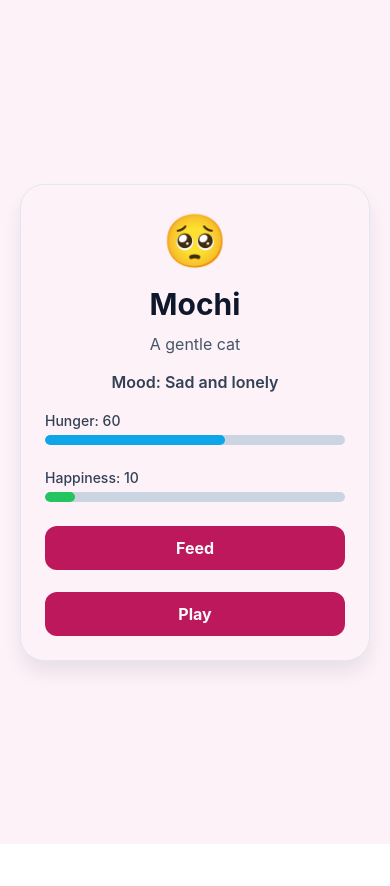
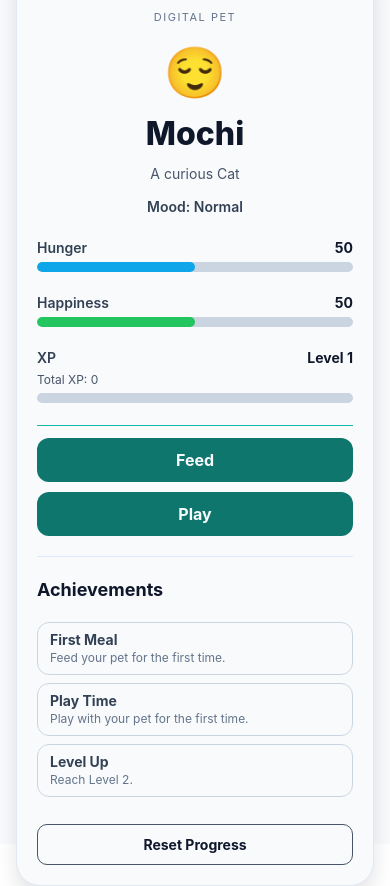
Before and after one commit to Akbulut55/SimpleDigitalPetApp, a React Native app: screen / in a window 390 px wide. Before the commit the page ends 844 px from the top, so only its background shows below. Built offline with nearby package versions, Linux system fonts and the light colour scheme.

Commit message:
added achievements and experience gaining

```diff
--- a/App.tsx
+++ b/App.tsx
@@ -1,5 +1,15 @@
-import React, { useMemo, useState } from 'react';
-import { StyleSheet, Text, TouchableOpacity, View } from 'react-native';
+import React, { useCallback, useEffect, useMemo, useState } from 'react';
+import { Alert, ScrollView, StyleSheet, Text, TouchableOpacity, View } from 'react-native';
+import { petStorage } from './storage';
+
+type PetState = {
+  hunger: number;
+  happiness: number;
+  xp: number;
+  feedCount: number;
+  playCount: number;
+  unlockedAchievements: string[];
+};
 
 type PetTheme = {
   emoji: string;
@@ -9,140 +19,351 @@ type PetTheme = {
   border: string;
 };
 
-type PetProps = {
+type Achievement = {
+  id: string;
+  title: string;
+  description: string;
+  unlocked: boolean;
+};
+
+type PetCardProps = {
   name: string;
   species: string;
   hunger: number;
   happiness: number;
+  xp: number;
+  level: number;
+  theme: PetTheme;
+  achievements: Achievement[];
   onFeed: () => void;
   onPlay: () => void;
-  theme: PetTheme;
+  onReset: () => void | Promise<void>;
 };
 
-const clamp = (value: number) => Math.max(0, Math.min(100, value));
+const STORAGE_KEY = '@digitalPetV2:state';
+const FEED_XP = 5;
+const PLAY_XP = 10;
 
-const getMoodFromState = (hunger: number, happiness: number): PetTheme => {
-  if (hunger >= 85 && happiness <= 20)
+const INITIAL_STATE: PetState = {
+  hunger: 50,
+  happiness: 50,
+  xp: 0,
+  feedCount: 0,
+  playCount: 0,
+  unlockedAchievements: [],
+};
+
+const achievementCatalog = [
+  {
+    id: 'firstMeal',
+    title: 'First Meal',
+    description: 'Feed your pet for the first time.',
+  },
+  {
+    id: 'playTime',
+    title: 'Play Time',
+    description: 'Play with your pet for the first time.',
+  },
+  {
+    id: 'levelUp',
+    title: 'Level Up',
+    description: 'Reach Level 2.',
+  },
+  {
+    id: 'happyPet',
+    title: 'Happy Pet',
+    description: 'Raise happiness to 100.',
+  },
+  {
+    id: 'wellFed',
+    title: 'Well Fed',
+    description: 'Keep hunger below 20.',
+  },
+] as const;
+
+const clampStat = (value: number) => Math.max(0, Math.min(100, value));
+const getLevel = (xp: number) => Math.floor(xp / 100) + 1;
+
+const getMoodTheme = (hunger: number, happiness: number): PetTheme => {
+  if (hunger >= 80) {
     return {
       emoji: '😿',
-      mood: 'Starving and upset',
+      mood: 'Needs Attention',
       cardBg: '#fff1f2',
-      buttonBg: '#be123c',
-      border: '#e11d48',
+      buttonBg: '#e11d48',
+      border: '#f43f5e',
     };
-
-  if (hunger >= 80)
+  }
+  if (happiness <= 20) {
     return {
-      emoji: '🐱',
-      mood: 'Hungry, wants a snack',
-      cardBg: '#fef3c7',
-      buttonBg: '#d97706',
-      border: '#f59e0b',
-    };
-
-  if (happiness <= 20)
-    return {
-      emoji: '🥺',
-      mood: 'Sad and lonely',
+      emoji: '😢',
+      mood: 'Sad',
       cardBg: '#fdf2f8',
       buttonBg: '#be185d',
       border: '#db2777',
     };
-
-  if (happiness >= 80 && hunger < 50)
+  }
+  if (happiness >= 80 && hunger <= 25) {
     return {
       emoji: '😸',
-      mood: 'Excited and well fed',
+      mood: 'Very Happy',
       cardBg: '#ecfeff',
       buttonBg: '#0891b2',
       border: '#06b6d4',
     };
-
-  if (happiness >= 60)
+  }
+  if (happiness >= 60) {
     return {
       emoji: '😺',
-      mood: 'Happy and playful',
+      mood: 'Happy',
       cardBg: '#eff6ff',
       buttonBg: '#2563eb',
       border: '#3b82f6',
     };
-
+  }
   return {
     emoji: '😌',
-    mood: 'Calm and stable',
+    mood: 'Normal',
     cardBg: '#f8fafc',
     buttonBg: '#0f766e',
     border: '#14b8a6',
   };
 };
 
-function Pet({
+const getUnlockedAchievementIds = (
+  state: Pick<PetState, 'hunger' | 'happiness' | 'xp' | 'feedCount' | 'playCount'>,
+  existing: string[],
+): string[] => {
+  const unlocked = new Set<string>(existing);
+  const level = getLevel(state.xp);
+
+  if (state.feedCount >= 1) unlocked.add('firstMeal');
+  if (state.playCount >= 1) unlocked.add('playTime');
+  if (level >= 2) unlocked.add('levelUp');
+  if (state.happiness >= 100) unlocked.add('happyPet');
+  if (state.hunger < 20) unlocked.add('wellFed');
+
+  return [...unlocked];
+};
+
+const normalizeState = (input?: Partial<PetState>): PetState => {
+  const candidate: PetState = {
+    hunger: clampStat(input?.hunger ?? INITIAL_STATE.hunger),
+    happiness: clampStat(input?.happiness ?? INITIAL_STATE.happiness),
+    xp: Math.max(0, Math.floor(input?.xp ?? INITIAL_STATE.xp)),
+    feedCount: Math.max(0, Math.floor(input?.feedCount ?? INITIAL_STATE.feedCount)),
+    playCount: Math.max(0, Math.floor(input?.playCount ?? INITIAL_STATE.playCount)),
+    unlockedAchievements: Array.isArray(input?.unlockedAchievements) ? input?.unlockedAchievements : INITIAL_STATE.unlockedAchievements,
+  };
+
+  candidate.unlockedAchievements = getUnlockedAchievementIds(candidate, candidate.unlockedAchievements);
+  return candidate;
+};
+
+function StatBar({
+  label,
+  value,
+  fillColor = '#0ea5e9',
+}: {
+  label: string;
+  value: number;
+  fillColor?: string;
+}) {
+  return (
+    <View style={styles.statWrap}>
+      <View style={styles.statHeader}>
+        <Text style={styles.statLabel}>{label}</Text>
+        <Text style={styles.statValue}>{value}</Text>
+      </View>
+      <View style={styles.statTrack}>
+        <View style={[styles.statFill, { width: `${value}%`, backgroundColor: fillColor }]} />
+      </View>
+    </View>
+  );
+}
+
+function ActionButton({ title, color, onPress }: { title: string; color: string; onPress: () => void }) {
+  return (
+    <TouchableOpacity style={[styles.actionButton, { backgroundColor: color }]} onPress={onPress}>
+      <Text style={styles.actionButtonText}>{title}</Text>
+    </TouchableOpacity>
+  );
+}
+
+function PetCard({
   name,
   species,
   hunger,
   happiness,
+  xp,
+  level,
+  theme,
+  achievements,
   onFeed,
   onPlay,
-  theme,
-}: PetProps) {
+  onReset,
+}: PetCardProps) {
+  const xpProgress = xp % 100;
+
   return (
     <View style={[styles.card, { backgroundColor: theme.cardBg }]}>
+      <View style={[styles.emphasisBar, { backgroundColor: theme.border }]} />
+
+      <Text style={styles.screenTitle}>Digital Pet</Text>
       <Text style={styles.emoji}>{theme.emoji}</Text>
       <Text style={styles.title}>{name}</Text>
-      <Text style={styles.species}>A gentle {species}</Text>
-
+      <Text style={styles.species}>A curious {species}</Text>
       <Text style={styles.moodLabel}>Mood: {theme.mood}</Text>
 
+      <StatBar label="Hunger" value={hunger} />
+      <StatBar label="Happiness" value={happiness} fillColor="#22c55e" />
+
       <View style={styles.statWrap}>
-        <Text style={styles.statText}>Hunger: {hunger}</Text>
-        <View style={styles.barTrack}>
-          <View style={[styles.barFill, { width: `${hunger}%` }]} />
+        <View style={styles.statHeader}>
+          <Text style={styles.statLabel}>XP</Text>
+          <Text style={styles.statValue}>Level {level}</Text>
+        </View>
+        <Text style={styles.metaText}>Total XP: {xp}</Text>
+        <View style={styles.statTrack}>
+          <View style={[styles.statFill, { width: `${xpProgress}%`, backgroundColor: '#6366f1' }]} />
         </View>
       </View>
 
-      <View style={styles.statWrap}>
-        <Text style={styles.statText}>Happiness: {happiness}</Text>
-        <View style={styles.barTrack}>
-          <View style={[styles.barFill, { width: `${happiness}%`, backgroundColor: '#22c55e' }]} />
-        </View>
+      <View style={[styles.actions, { borderTopColor: theme.border }]}>
+        <ActionButton title="Feed" color={theme.buttonBg} onPress={onFeed} />
+        <ActionButton title="Play" color="#0f766e" onPress={onPlay} />
       </View>
 
-      <TouchableOpacity style={[styles.actionButton, { backgroundColor: theme.buttonBg }]} onPress={onFeed}>
-        <Text style={styles.actionButtonText}>Feed</Text>
-      </TouchableOpacity>
+      <View style={styles.divider} />
+      <Text style={styles.sectionTitle}>Achievements</Text>
+      <ScrollView style={styles.achievementList} nestedScrollEnabled>
+        {achievements.map(item => (
+          <View
+            key={item.id}
+            style={[styles.achievementItem, item.unlocked ? styles.achievementOpen : styles.achievementLocked]}
+          >
+            <Text
+              style={[
+                styles.achievementTitle,
+                item.unlocked ? styles.achievementTitleOpen : styles.achievementTitleClosed,
+              ]}
+            >
+              {item.title}
+            </Text>
+            <Text style={styles.achievementDesc}>{item.description}</Text>
+          </View>
+        ))}
+      </ScrollView>
 
-      <TouchableOpacity style={[styles.actionButton, { backgroundColor: theme.buttonBg, marginTop: 10 }]} onPress={onPlay}>
-        <Text style={styles.actionButtonText}>Play</Text>
+      <TouchableOpacity style={styles.resetButton} onPress={onReset}>
+        <Text style={styles.resetButtonText}>Reset Progress</Text>
       </TouchableOpacity>
     </View>
   );
 }
 
 export default function App() {
-  const [hunger, setHunger] = useState(60);
-  const [happiness, setHappiness] = useState(10);
+  const [petState, setPetState] = useState<PetState>(INITIAL_STATE);
+  const [isHydrated, setIsHydrated] = useState(false);
 
-  const petTheme = useMemo(() => getMoodFromState(hunger, happiness), [hunger, happiness]);
+  const level = useMemo(() => getLevel(petState.xp), [petState.xp]);
+  const theme = useMemo(() => getMoodTheme(petState.hunger, petState.happiness), [petState.hunger, petState.happiness]);
+  const achievements = useMemo(
+    () =>
+      achievementCatalog.map(item => ({
+        ...item,
+        unlocked: petState.unlockedAchievements.includes(item.id),
+      })),
+    [petState.unlockedAchievements],
+  );
+
+  useEffect(() => {
+    const load = async () => {
+      try {
+        const raw = await petStorage.getItem(STORAGE_KEY);
+        if (!raw) {
+          setIsHydrated(true);
+          return;
+        }
+
+        const parsed = JSON.parse(raw) as Partial<PetState>;
+        setPetState(normalizeState(parsed));
+      } catch (error) {
+        Alert.alert('Load error', 'Could not load progress, using defaults.');
+      } finally {
+        setIsHydrated(true);
+      }
+    };
+
+    load();
+  }, []);
+
+  useEffect(() => {
+    const save = async () => {
+      try {
+        await petStorage.setItem(STORAGE_KEY, JSON.stringify(petState));
+      } catch (_error) {
+        // Keep app running even if persistence fails temporarily.
+      }
+    };
+
+    if (isHydrated) {
+      save();
+    }
+  }, [petState, isHydrated]);
+
+  const applyAction = useCallback((patchFromPrev: (previous: PetState) => Partial<PetState>) => {
+    setPetState(previous => {
+      const candidate = normalizeState({
+        ...previous,
+        ...patchFromPrev(previous),
+      });
+      candidate.unlockedAchievements = getUnlockedAchievementIds(candidate, previous.unlockedAchievements);
+      return candidate;
+    });
+  }, []);
 
   const handleFeed = () => {
-    setHunger(prev => clamp(prev - 10));
+    applyAction(previous => ({
+      hunger: previous.hunger - 10,
+      happiness: previous.happiness + 5,
+      xp: previous.xp + FEED_XP,
+      feedCount: previous.feedCount + 1,
+    }));
   };
 
   const handlePlay = () => {
-    setHappiness(prev => clamp(prev + 10));
-    setHunger(prev => clamp(prev + 5));
+    applyAction(previous => ({
+      hunger: previous.hunger + 5,
+      happiness: previous.happiness + 10,
+      xp: previous.xp + PLAY_XP,
+      playCount: previous.playCount + 1,
+    }));
+  };
+
+  const handleReset = async () => {
+    try {
+      await petStorage.removeItem(STORAGE_KEY);
+    } finally {
+      setPetState(INITIAL_STATE);
+      Alert.alert('Progress reset', 'Your pet has been restored to defaults.');
+    }
   };
 
   return (
-    <View style={[styles.container, { backgroundColor: petTheme.cardBg }]}>
-      <Pet
+    <View style={[styles.container, { backgroundColor: theme.cardBg }]}>
+      <PetCard
         name="Mochi"
-        species="cat"
-        hunger={hunger}
-        happiness={happiness}
+        species="Cat"
+        hunger={petState.hunger}
+        happiness={petState.happiness}
+        xp={petState.xp}
+        level={level}
+        theme={theme}
+        achievements={achievements}
         onFeed={handleFeed}
         onPlay={handlePlay}
-        theme={petTheme}
+        onReset={handleReset}
       />
     </View>
   );
@@ -151,72 +372,105 @@ export default function App() {
 const styles = StyleSheet.create({
   container: {
     flex: 1,
+    justifyContent: 'center',
     alignItems: 'center',
-    justifyContent: 'center',
-    paddingHorizontal: 20,
-    paddingVertical: 32,
+    paddingHorizontal: 16,
+    paddingVertical: 24,
   },
   card: {
     width: '100%',
-    maxWidth: 400,
+    maxWidth: 440,
     borderRadius: 24,
     borderWidth: 1,
     borderColor: '#e2e8f0',
-    padding: 24,
-    shadowColor: '#111827',
-    shadowOffset: { width: 0, height: 12 },
-    shadowOpacity: 0.08,
-    shadowRadius: 18,
-    elevation: 8,
+    padding: 20,
+    paddingTop: 16,
+    shadowColor: '#0f172a',
+    shadowOffset: { width: 0, height: 10 },
+    shadowOpacity: 0.12,
+    shadowRadius: 20,
+    elevation: 10,
     alignItems: 'center',
     gap: 12,
   },
+  emphasisBar: {
+    width: '100%',
+    height: 6,
+    borderRadius: 999,
+    marginBottom: 16,
+  },
+  screenTitle: {
+    textAlign: 'center',
+    textTransform: 'uppercase',
+    letterSpacing: 1.5,
+    fontSize: 11,
+    color: '#64748b',
+    marginBottom: 6,
+  },
   emoji: {
-    fontSize: 52,
-    marginBottom: 2,
+    fontSize: 50,
   },
   title: {
-    fontSize: 30,
+    textAlign: 'center',
+    fontSize: 32,
+    fontWeight: '800',
+    color: '#0f172a',
+  },
+  species: {
+    textAlign: 'center',
+    color: '#475569',
+    marginBottom: 4,
+  },
+  moodLabel: {
+    textAlign: 'center',
+    color: '#334155',
+    marginBottom: 12,
+    fontWeight: '600',
+  },
+  statWrap: {
+    width: '100%',
+    marginBottom: 10,
+  },
+  statHeader: {
+    width: '100%',
+    flexDirection: 'row',
+    justifyContent: 'space-between',
+    marginBottom: 6,
+  },
+  statLabel: {
+    fontSize: 14,
+    fontWeight: '600',
+    color: '#334155',
+  },
+  statValue: {
     fontWeight: '700',
     color: '#0f172a',
   },
-  species: {
-    fontSize: 16,
+  statTrack: {
+    height: 10,
+    borderRadius: 999,
+    backgroundColor: '#cbd5e1',
+    overflow: 'hidden',
+  },
+  statFill: {
+    height: '100%',
+    borderRadius: 999,
+  },
+  metaText: {
+    fontSize: 12,
     color: '#475569',
     marginBottom: 6,
   },
-  moodLabel: {
-    fontSize: 16,
-    color: '#334155',
-    fontWeight: '600',
-    marginBottom: 8,
-  },
-  statWrap: {
+  actions: {
+    borderTopWidth: 1,
+    paddingTop: 12,
+    gap: 10,
     width: '100%',
-    marginBottom: 12,
-  },
-  statText: {
-    fontSize: 14,
-    color: '#334155',
-    marginBottom: 6,
-    fontWeight: '500',
-  },
-  barTrack: {
-    height: 10,
-    borderRadius: 8,
-    backgroundColor: '#cbd5e1',
-    overflow: 'hidden',
-  },
-  barFill: {
-    height: '100%',
-    borderRadius: 8,
-    backgroundColor: '#0ea5e9',
   },
   actionButton: {
     width: '100%',
     borderRadius: 12,
     paddingVertical: 12,
-    paddingHorizontal: 16,
     alignItems: 'center',
   },
   actionButtonText: {
@@ -224,4 +478,66 @@ const styles = StyleSheet.create({
     fontSize: 16,
     fontWeight: '700',
   },
+  divider: {
+    width: '100%',
+    height: 1,
+    backgroundColor: '#dbeafe',
+    marginTop: 8,
+  },
+  sectionTitle: {
+    width: '100%',
+    fontSize: 18,
+    fontWeight: '700',
+    color: '#0f172a',
+    marginTop: 10,
+    marginBottom: 10,
+  },
+  achievementList: {
+    width: '100%',
+    maxHeight: 180,
+    marginBottom: 10,
+  },
+  achievementItem: {
+    borderWidth: 1,
+    borderRadius: 12,
+    paddingHorizontal: 12,
+    paddingVertical: 8,
+    marginBottom: 8,
+  },
+  achievementOpen: {
+    borderColor: '#4ade80',
+    backgroundColor: '#f0fdf4',
+  },
+  achievementLocked: {
+    borderColor: '#cbd5e1',
+    backgroundColor: '#f8fafc',
+  },
+  achievementTitle: {
+    fontSize: 14,
+    fontWeight: '700',
+    marginBottom: 2,
+  },
+  achievementTitleOpen: {
+    color: '#065f46',
+  },
+  achievementTitleClosed: {
+    color: '#334155',
+  },
+  achievementDesc: {
+    fontSize: 12,
+    color: '#64748b',
+    lineHeight: 16,
+  },
+  resetButton: {
+    width: '100%',
+    borderRadius: 10,
+    borderWidth: 1,
+    borderColor: '#475569',
+    paddingVertical: 11,
+    alignItems: 'center',
+  },
+  resetButtonText: {
+    color: '#0f172a',
+    fontWeight: '700',
+  },
 });
--- a/package.json
+++ b/package.json
@@ -10,9 +10,10 @@
     "test": "jest"
   },
   "dependencies": {
+    "@react-native-async-storage/async-storage": "1.23.1",
+    "@react-native/new-app-screen": "0.84.1",
     "react": "19.2.3",
     "react-native": "0.84.1",
-    "@react-native/new-app-screen": "0.84.1",
     "react-native-safe-area-context": "^5.5.2"
   },
   "devDependencies": {
--- /dev/null
+++ b/storage.ts
@@ -0,0 +1,65 @@
+import AsyncStorage from '@react-native-async-storage/async-storage';
+
+type SimpleStorage = {
+  getItem: (key: string) => Promise<string | null>;
+  setItem: (key: string, value: string) => Promise<void>;
+  removeItem: (key: string) => Promise<void>;
+};
+
+const memoryStore = new Map<string, string>();
+
+const getWebStorage = (): SimpleStorage | null => {
+  const maybeLocalStorage = (globalThis as any).localStorage;
+  if (!maybeLocalStorage) {
+    return null;
+  }
+
+  return {
+    getItem: async (key: string) => {
+      const value = maybeLocalStorage.getItem(key);
+      return value === null ? null : value;
+    },
+    setItem: async (key: string, value: string) => {
+      maybeLocalStorage.setItem(key, value);
+    },
+    removeItem: async (key: string) => {
+      maybeLocalStorage.removeItem(key);
+    },
+  };
+};
+
+const nativeStorage: SimpleStorage = {
+  getItem: async (key: string) => {
+    try {
+      return await AsyncStorage.getItem(key);
+    } catch (_error) {
+      return memoryStorage.getItem(key);
+    }
+  },
+  setItem: async (key: string, value: string) => {
+    try {
+      await AsyncStorage.setItem(key, value);
+    } catch (_error) {
+      await memoryStorage.setItem(key, value);
+    }
+  },
+  removeItem: async (key: string) => {
+    try {
+      await AsyncStorage.removeItem(key);
+    } catch (_error) {
+      await memoryStorage.removeItem(key);
+    }
+  },
+};
+
+const memoryStorage: SimpleStorage = {
+  getItem: async (key: string) => (memoryStore.has(key) ? memoryStore.get(key) ?? null : null),
+  setItem: async (key: string, value: string) => {
+    memoryStore.set(key, value);
+  },
+  removeItem: async (key: string) => {
+    memoryStore.delete(key);
+  },
+};
+
+export const petStorage: SimpleStorage = getWebStorage() ? getWebStorage() : nativeStorage;
```
Also changed, not shown: 1 other file (tests, documents, lock files or other folders).
